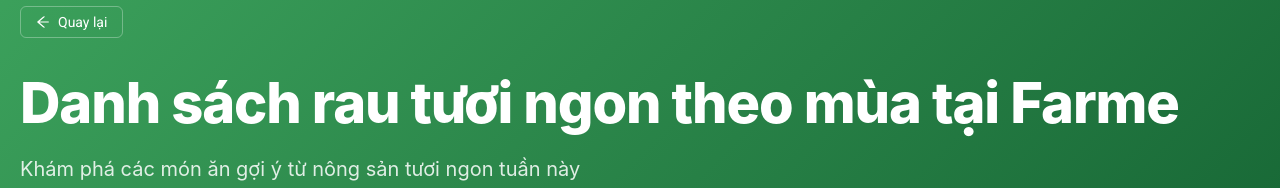
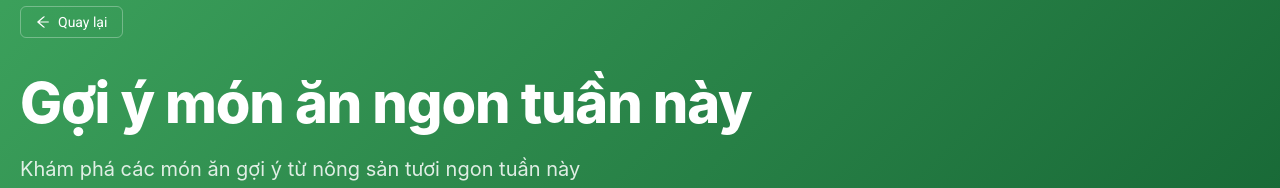
Before and after one commit to LeeJaeLee01/agrifarmeet-fe, a React (Create React App) app: page /weekly-menu in a window 1280 px wide. Shown: the part 204-392 px from the top of the page. Built offline with nearby package versions, Linux system fonts and the light colour scheme; no server answers.

Commit message:
update fix title

```diff
--- a/src/i18n/locales/en.json
+++ b/src/i18n/locales/en.json
@@ -398,6 +398,7 @@
     "partnersSubtitle": "Partnering with trusted cooperatives to deliver high-quality produce",
     "details": "Seasonal vegetables details",
     "weeklyDetails": "Weekly vegetables details",
+    "weeklyMenuTitle": "Weekly dish suggestions",
     "packageDescriptionFallback": "Package description is being updated.",
     "farmHelp": "Farme helps you choose fresh vegetables according to the season",
     "trialNoExtraVegetables": "cannot add extra vegetables",
--- a/src/i18n/locales/vi.json
+++ b/src/i18n/locales/vi.json
@@ -398,6 +398,7 @@
     "partnersSubtitle": "",
     "details": "Rau mùa nay có gì",
     "weeklyDetails": "Tuần này ăn gì",
+    "weeklyMenuTitle": "Gợi ý món ăn ngon tuần này",
     "packageDescriptionFallback": "Mô tả gói đang được cập nhật.",
     "farmHelp": "Farme giúp bạn chọn rau ngon theo mùa",
     "trialNoExtraVegetables": "không thể thêm rau củ",
--- a/src/pages/WeeklyMenu/WeeklyMenu.tsx
+++ b/src/pages/WeeklyMenu/WeeklyMenu.tsx
@@ -73,7 +73,7 @@
             Quay lại
           </Button>
           <div className="hero-text">
-            <Title level={1} className="hero-title">{t('landing.weeklyTitle')}</Title>
+            <Title level={1} className="hero-title">{t('landing.weeklyMenuTitle')}</Title>
             <Paragraph className="hero-subtitle">
               Khám phá các món ăn gợi ý từ nông sản tươi ngon tuần này
             </Paragraph>
```
